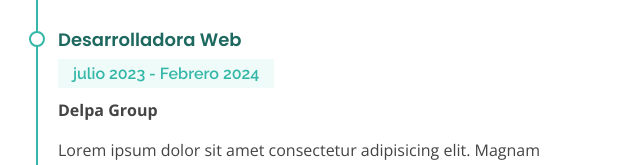
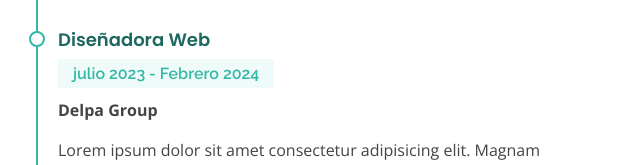
Before and after one commit to NatV1dal/NatV1dal.github.io, a plain HTML site: page index.html in a window 1280 px wide. Shown: the part 2740-2905 px from the top of the page, 616-1256 px from the left. Drawn offline with nearby package versions, Linux system fonts and the light colour scheme.

Commit message:
Update index.html
Cambio de cargo

```diff
--- a/index.html
+++ b/index.html
@@ -266,7 +266,7 @@
           <p>Lorem ipsum dolor sit amet consectetur adipisicing elit. Magnam accusantium repudiandae obcaecati facere facilis sint dolores reiciendis, molestias quasi quaerat nulla architecto quos exercitationem at asperiores atque accusamus excepturi velit similique itaque sit? Soluta esse, repudiandae obcaecati mollitia consectetur alias.</p>
         </div>
         <div class="resume-item">
-          <h4>Desarrolladora Web</h4>
+          <h4>Diseñadora Web</h4>
           <h5>julio 2023 - Febrero 2024</h5>
           <p><b>Delpa Group</b></p>
           <p>Lorem ipsum dolor sit amet consectetur adipisicing elit. Magnam accusantium repudiandae obcaecati facere facilis sint dolores reiciendis, molestias quasi quaerat nulla architecto quos exercitationem at asperiores atque accusamus excepturi velit similique itaque sit? Soluta esse, repudiandae obcaecati mollitia consectetur alias.</p>
```
